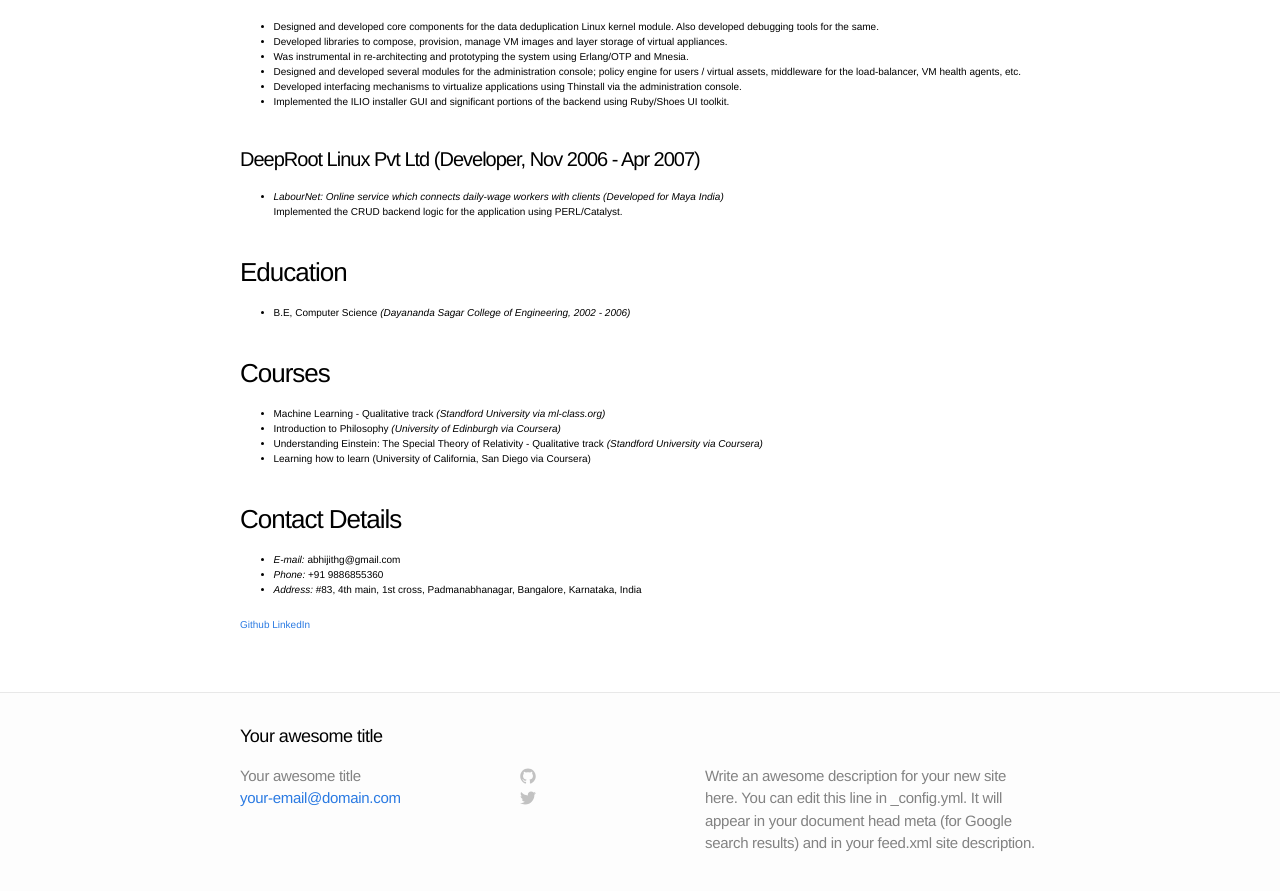
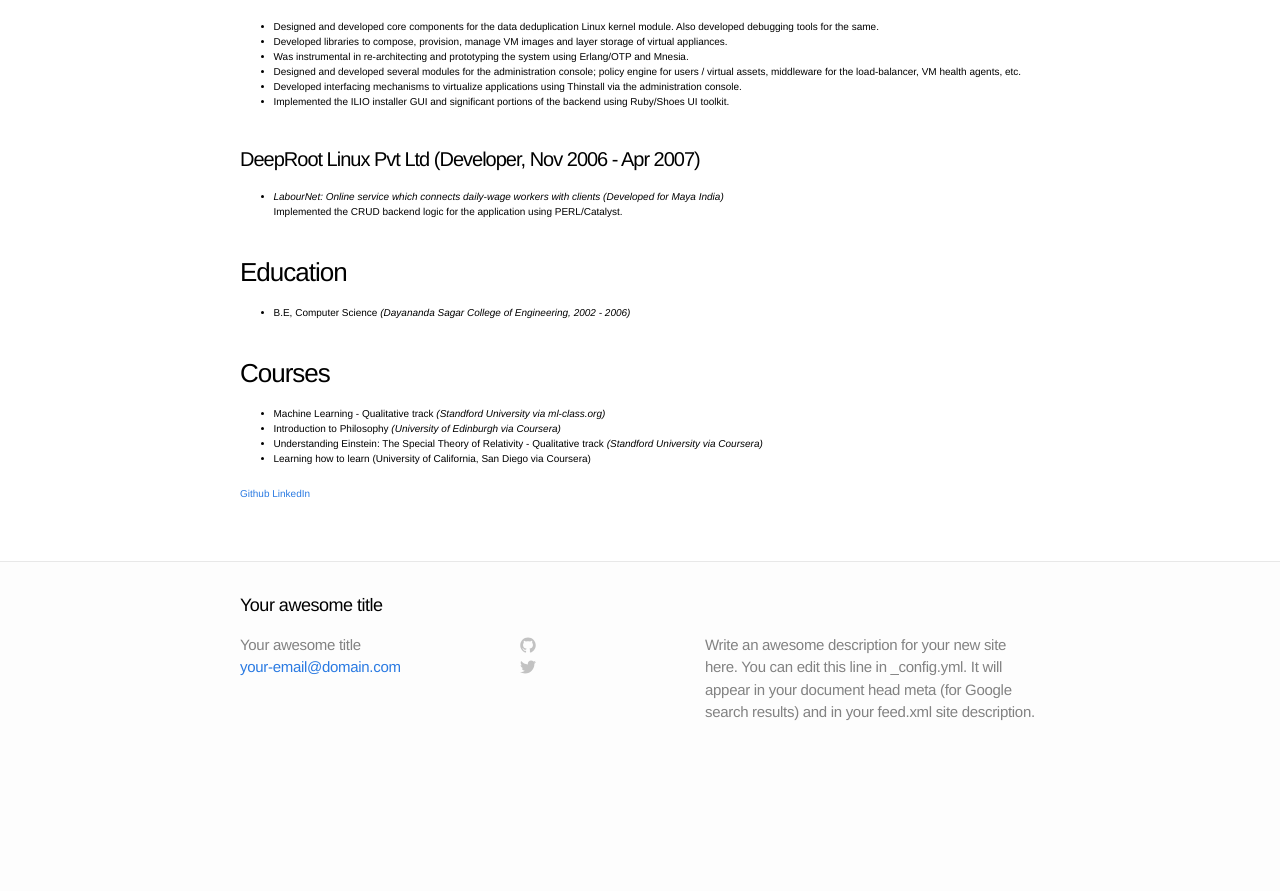
Before and after one commit to abhijith/abhijith.github.io, a Jekyll site: the page built from _posts/2014-06-10-resume.md, in a window 1280 px wide and 900 px high, scrolled down 1173 px. Shown: the top 891 px of the window. Built offline with Jekyll 4.4.1, drawn with Linux system fonts in a browser that asks for light colours; our own code applies the rules of GitHub Pages for plain Markdown files; after the commit the page ends 1942 px from its top, so only the background shows below that.

Commit message:
coordinates removed

```diff
--- a/_posts/2014-06-10-resume.md
+++ b/_posts/2014-06-10-resume.md
@@ -88,9 +88,4 @@
 * Understanding Einstein: The Special Theory of Relativity - Qualitative track *(Standford University via Coursera)*
 * Learning how to learn (University of California, San Diego via Coursera)
 
-### Contact Details
-* *E-mail:* abhijithg@gmail.com
-* *Phone:* +91 9886855360
-* *Address:* #83, 4th main, 1st cross, Padmanabhanagar, Bangalore, Karnataka, India
-
 [Github](https://github.com/abhijith) [LinkedIn](https://www.linkedin.com/in/abhijithg)
```
